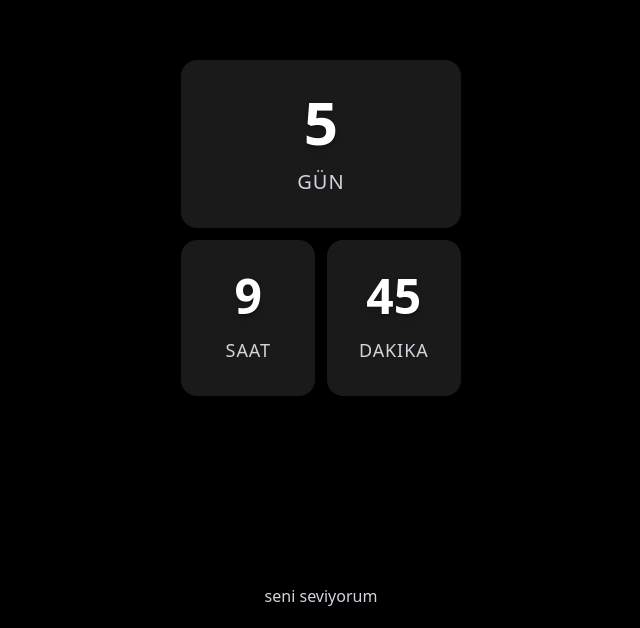
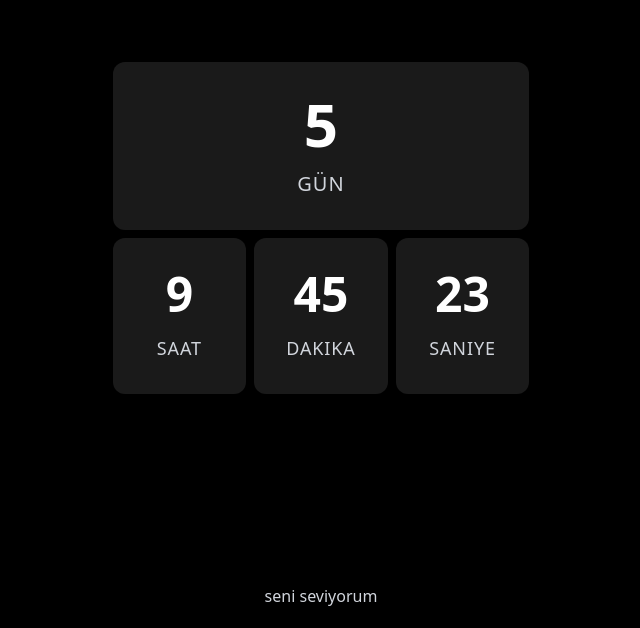
Before and after one commit to bekiryazgann/countdown-timer, a React (Vite) app: page / in a window 1280 px wide. Shown: the part 172-800 px from the top of the page, without its empty margins (319-959 px from the left). Built offline with nearby package versions, Linux system fonts and the light colour scheme.

Commit message:
add a few updates

```diff
--- a/src/App.tsx
+++ b/src/App.tsx
@@ -4,7 +4,8 @@ function App() {
   const [timeLeft, setTimeLeft] = useState({
     days: 0,
     hours: 0,
-    minutes: 0
+    minutes: 0,
+    seconds: 0
   })
 
   useEffect(() => {
@@ -18,13 +19,15 @@ function App() {
         setTimeLeft({
           days: Math.floor(difference / (1000 * 60 * 60 * 24)),
           hours: Math.floor((difference / (1000 * 60 * 60)) % 24),
-          minutes: Math.floor((difference / (1000 * 60)) % 60)
+          minutes: Math.floor((difference / (1000 * 60)) % 60),
+          seconds: Math.floor((difference / 1000) % 60)
         })
       } else {
         setTimeLeft({
           days: 0,
           hours: 0,
-          minutes: 0
+          minutes: 0,
+          seconds: 0
         })
       }
     }
@@ -37,31 +40,40 @@ function App() {
 
   return (
     <div className="min-h-screen flex flex-col justify-center items-center bg-black text-white p-8 fixed top-0 left-0 w-screen h-screen overflow-hidden">
-      <div className="grid grid-cols-2 items-center gap-3">
-          <div className="bg-white/10 backdrop-blur-lg rounded-2xl p-8 min-w-[200px] shadow-xl hover:-translate-y-1 transition-transform duration-300 col-span-2 flex items-center justify-center flex-col gap-2">
-            <span className="text-5xl md:text-6xl font-bold block text-white text-shadow-lg">
+      <div className="grid grid-cols-3 items-center gap-2">
+          <div className="bg-white/10 backdrop-blur-lg rounded-xl p-8 min-w-[200px] transition-transform duration-300 col-span-3 flex items-center justify-center flex-col gap-2">
+            <span className="text-5xl md:text-6xl font-bold block text-white ">
               {timeLeft.days}
             </span>
             <span className="text-xl text-gray-300 uppercase tracking-wider mt-2 block">
               Gün
             </span>
           </div>
-          <div className="bg-white/10 backdrop-blur-lg rounded-2xl p-8 shadow-xl hover:-translate-y-1 transition-transform duration-300 flex items-center justify-center flex-col gap-2">
-            <span className="text-4xl md:text-5xl font-bold block text-white text-shadow-lg">
+          <div className="bg-white/10 backdrop-blur-lg rounded-xl p-8 transition-transform duration-300 flex items-center justify-center flex-col gap-2">
+            <span className="text-4xl md:text-5xl font-bold block text-white">
               {timeLeft.hours}
             </span>
             <span className="text-lg text-gray-300 uppercase tracking-wider mt-2 block">
               Saat
             </span>
           </div>
-          <div className="bg-white/10 backdrop-blur-lg rounded-2xl p-8 shadow-xl hover:-translate-y-1 transition-transform duration-300 flex items-center justify-center flex-col gap-2">
-            <span className="text-4xl md:text-5xl font-bold block text-white text-shadow-lg">
+          <div className="bg-white/10 backdrop-blur-lg rounded-xl p-8 transition-transform duration-300 flex items-center justify-center flex-col gap-2">
+            <span className="text-4xl md:text-5xl font-bold block text-white">
               {timeLeft.minutes}
             </span>
             <span className="text-lg text-gray-300 uppercase tracking-wider mt-2 block">
               Dakika
             </span>
-        </div>
+          </div>
+          <div className="bg-white/10 backdrop-blur-lg rounded-xl p-8 transition-transform duration-300 flex items-center justify-center flex-col gap-2">
+            <span className="text-4xl md:text-5xl font-bold block text-white">
+              {timeLeft.seconds}
+            </span>
+            <span className="text-lg text-gray-300 uppercase tracking-wider mt-2 block">
+              Saniye
+            </span>
+          </div>
+
         <div className="fixed bottom-5 left-1/2 -translate-x-1/2 text-gray-300">seni seviyorum</div>
       </div>
     </div>
```
